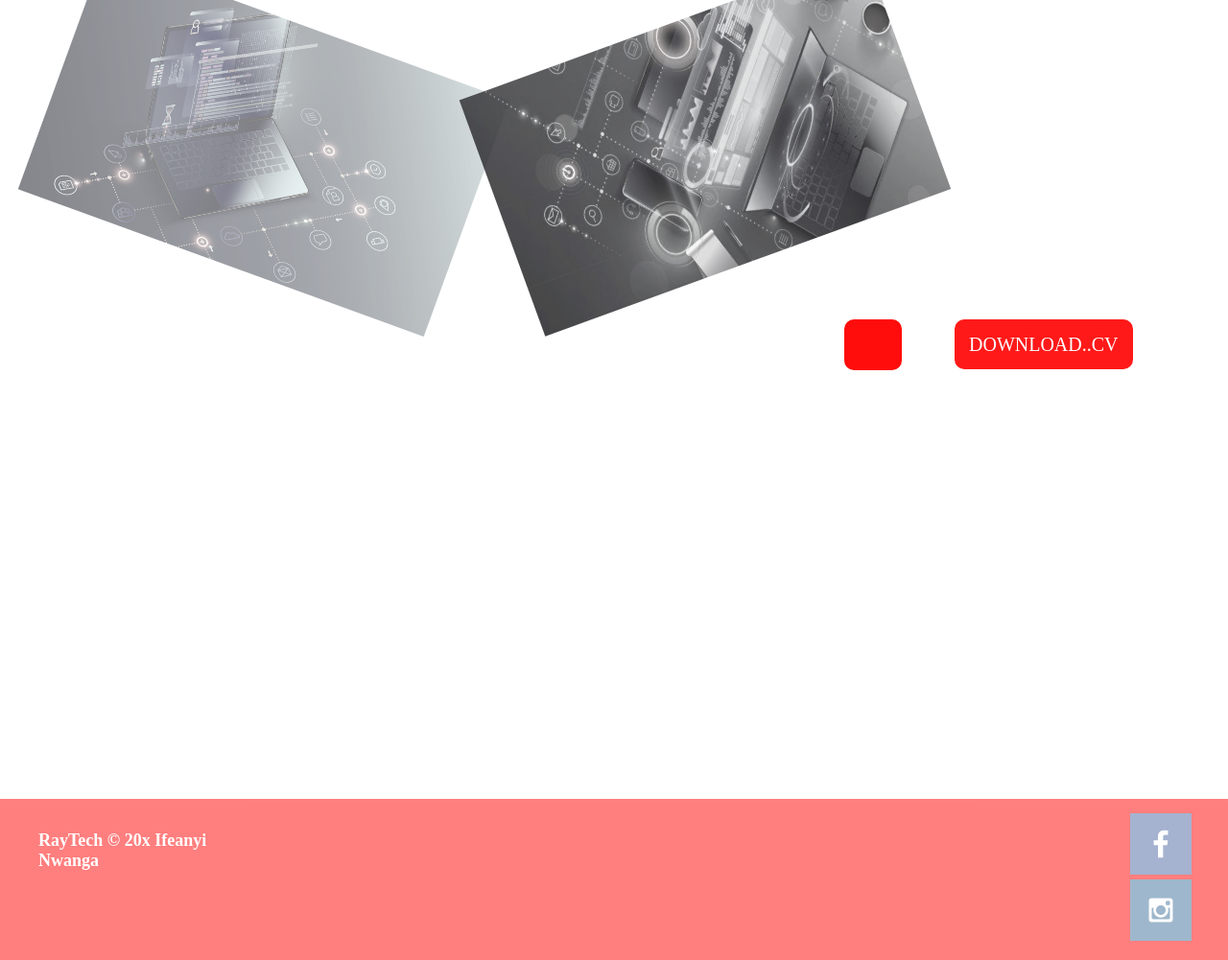
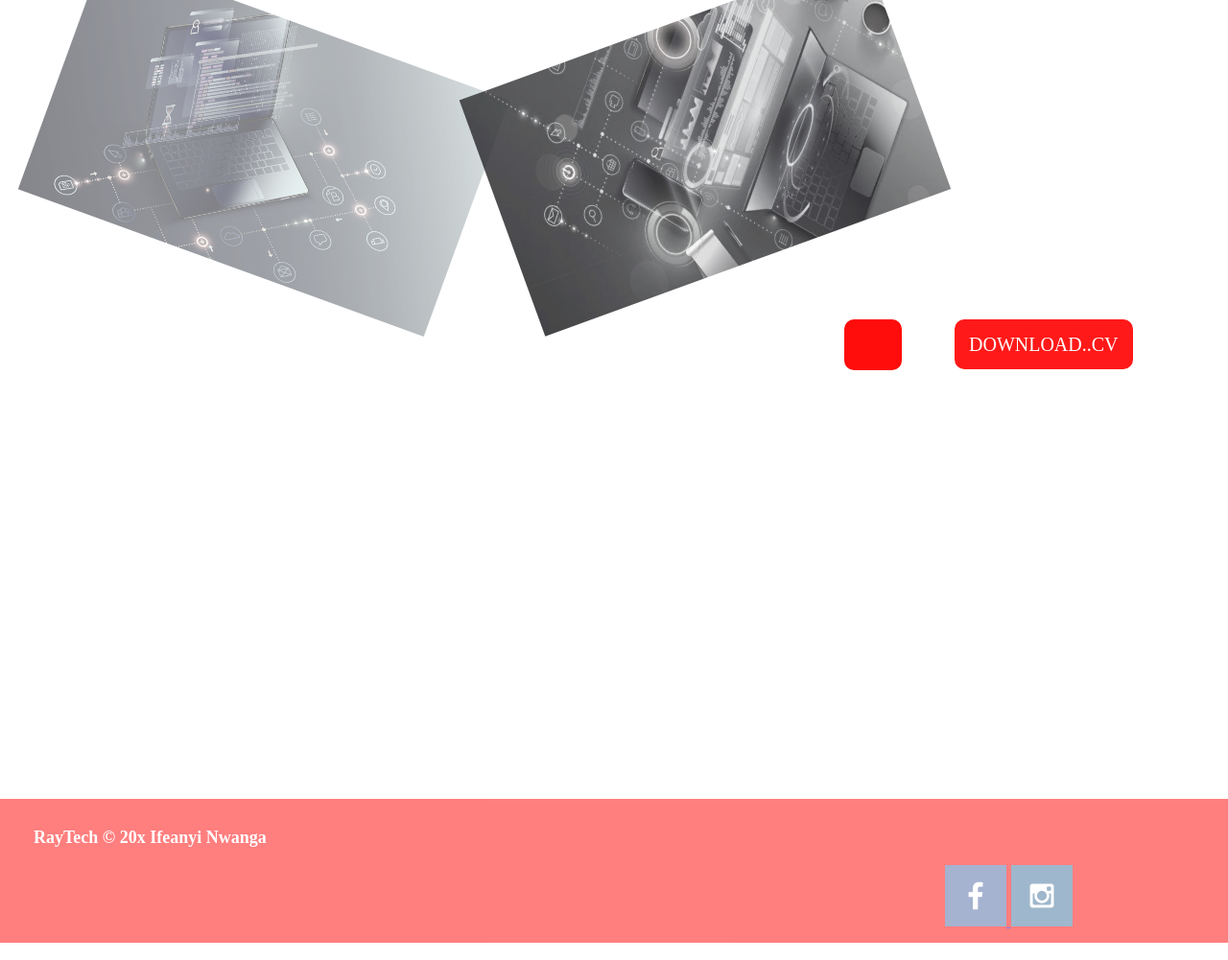
Before and after one commit to nwangs-p/wdd130, a plain HTML site: page personal-web/hom.html in a window 1280 px wide. Shown: the part 404-1405 px from the top of the page at 96% size. Drawn offline with Linux system fonts and the light colour scheme.

Commit message:
added a code

```diff
--- a/personal-web/styles/personnal-eb.css
+++ b/personal-web/styles/personnal-eb.css
@@ -11,6 +11,7 @@ header{ display: grid;
 body {
   margin: 0;
   max-width: 1600px;
+  /* medium-width: 768px; */
   margin-bottom: 0;
   margin-right: auto;
   margin-left: auto;
@@ -103,7 +104,7 @@ nav :hover {
   /* grid-row: 1/2; */
   color: white;
   font-size: 18px;
-  font-family: 'Franklin Gothic Medium', 'Arial Narrow', Arial, sans-serif;
+  font-family: 'Gill Sans', 'Gill Sans MT', Calibri, 'Trebuchet MS', sans-serif;
 
 }
 
@@ -154,13 +155,13 @@ div h3:nth-last-of-type(2) {
 
 footer {
   margin-top: 100px;
-  display: flex;
-  padding-left: 40px;
+  display: grid;
+  padding-left: 35px;
   background-color: red;
   opacity: .50;
   color: white;
-  padding-top: 15px;
-  padding-bottom: 15px;
+  padding-top: 12px;
+  padding-bottom: 12px;
   font-size: 18px;
 }
 
```
